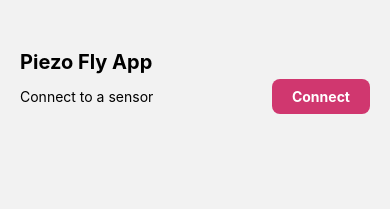
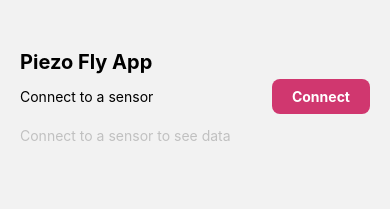
Before and after one commit to levinuncu/embedded, a React Native app in the folder frontend/PiezoApp/: screen / in a window 390 px wide. Shown: the top 209 px of the page. Built offline with nearby package versions, Linux system fonts and the light colour scheme; what react-native-ble-plx would draw is missing.

Commit message:
adds mock data with first map function

```diff
--- a/frontend/PiezoApp/App.tsx
+++ b/frontend/PiezoApp/App.tsx
@@ -3,6 +3,7 @@ import { StyleSheet, Button, View, Text, Alert, Platform, TouchableOpacity } fro
 import { SafeAreaView, SafeAreaProvider } from 'react-native-safe-area-context';
 import DeviceModal from './DeviceConnectionModal';
 import useBLE from './useBLE';
+import MapView, { PROVIDER_GOOGLE } from 'react-native-maps';
 
 function showAlert(message: string | undefined) {
   Alert.alert('Connection', message)
@@ -44,7 +45,7 @@ const App = () => {
       <SafeAreaView style={styles.container}>
         <View>
           {connectedDevice ? (
-            <Text style={styles.text}> Your connected Device is: {connectedDevice.localName}</Text>
+            <Text style={styles.text}>Your connected Device is: {connectedDevice.localName}</Text>
           ) : (
             <Text style={styles.text}>Connect to a sensor</Text>
           )}
@@ -53,12 +54,43 @@ const App = () => {
           onPress={connectedDevice ? disconnectFromDevice : openModal}>
           <Text style={styles.buttonText}>{connectedDevice ? 'Disconnect' : 'Connect'}</Text>
         </TouchableOpacity>
-        <DeviceModal
-          closeModal={hideModal}
-          visible={isModalVisible}
-          connectToPeripheral={connectToDevice}
-          devices={allDevices} />
       </SafeAreaView>
+      <SafeAreaView style={styles.dataContainer}>
+        <View>
+          {connectedDevice ? (
+            <View>
+              <View style={styles.locationContainer}>
+                <Text style={styles.text}>Location data: </Text>
+                <MapView provider={PROVIDER_GOOGLE} style={styles.map} />
+              </View>
+              <View style={styles.container}>
+                <View style={styles.container}>
+                  <Text style={styles.text}>Speed: </Text>
+                  <Text style={styles.text}>3 km/h</Text>
+                </View>
+              </View>
+              <View style={styles.container}>
+                <View style={styles.container}>
+                  <Text style={styles.text}>Temperature: </Text>
+                  <Text style={styles.text}>20°</Text>
+                </View>
+                <View style={styles.container}>
+                  <Text style={styles.text}>Humidity: </Text>
+                  <Text style={styles.text}>43%</Text>
+                </View>
+              </View>
+            </View>
+          ) : (
+            <Text style={styles.placeholderText}>Connect to a sensor to see data</Text>
+          )}
+        </View>
+      </SafeAreaView>
+
+      <DeviceModal
+        closeModal={hideModal}
+        visible={isModalVisible}
+        connectToPeripheral={connectToDevice}
+        devices={allDevices} />
     </SafeAreaProvider >
   );
 }
@@ -80,10 +112,29 @@ const styles = StyleSheet.create({
     alignItems: 'center',
     justifyContent: 'space-between',
   },
+  dataContainer: {
+    flexDirection: 'row',
+    alignContent: 'space-between',
+  },
+  locationContainer: {
+    flexDirection: 'column',
+    alignItems: 'center',
+    alignContent: 'space-between',
+  },
+  map: {
+    width: '100%',
+    height: '60%',
+  },
   text: {
     textAlign: 'center',
     marginVertical: 8,
     marginHorizontal: 20,
+  },
+  placeholderText: {
+    textAlign: 'center',
+    marginVertical: 8,
+    marginHorizontal: 20,
+    opacity: 0.2,
   },
   buttonText: {
     fontSize: 14,
--- a/frontend/PiezoApp/app.json
+++ b/frontend/PiezoApp/app.json
@@ -8,7 +8,13 @@
     "userInterfaceStyle": "light",
     "plugins": [
       "react-native-ble-plx",
-      "react-native-permissions"
+      "react-native-permissions",
+      [
+        "react-native-maps",
+        {
+          "androidGoogleMapsApiKey": "AIzaSyD_5NSjCS1NRtGPfOeUZPA-jaZqe91uLl0"
+        }
+      ]
     ],
     "newArchEnabled": true,
     "splash": {
--- a/frontend/PiezoApp/package.json
+++ b/frontend/PiezoApp/package.json
@@ -9,8 +9,8 @@
     "web": "expo start --web"
   },
   "dependencies": {
-    "eas-cli": "^18.11.0",
-    "expo": "^55.0.19",
+    "eas-cli": "^18.13.0",
+    "expo": "^55.0.24",
     "expo-dev-client": "~55.0.32",
     "expo-device": "~55.0.16",
     "expo-splash-screen": "^55.0.19",
@@ -21,6 +21,7 @@
     "react-native-base64": "^0.2.2",
     "react-native-ble-plx": "^3.5.1",
     "react-native-device-info": "^15.0.2",
+    "react-native-maps": "1.27.2",
     "react-native-permissions": "^5.5.1",
     "react-native-quick-base64": "^2.2.2",
     "react-native-safe-area-context": "^5.6.0"
```
Also changed, not shown: 2 other files (tests, documents, lock files or other folders).
